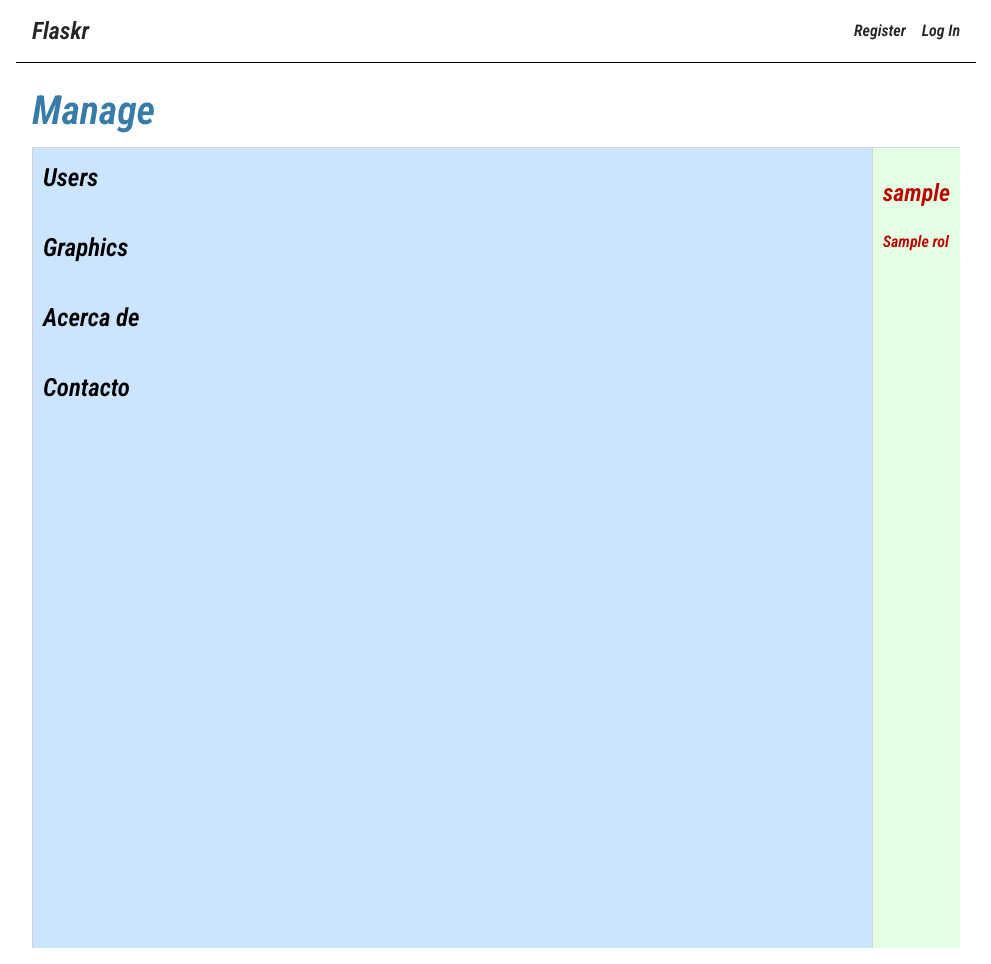
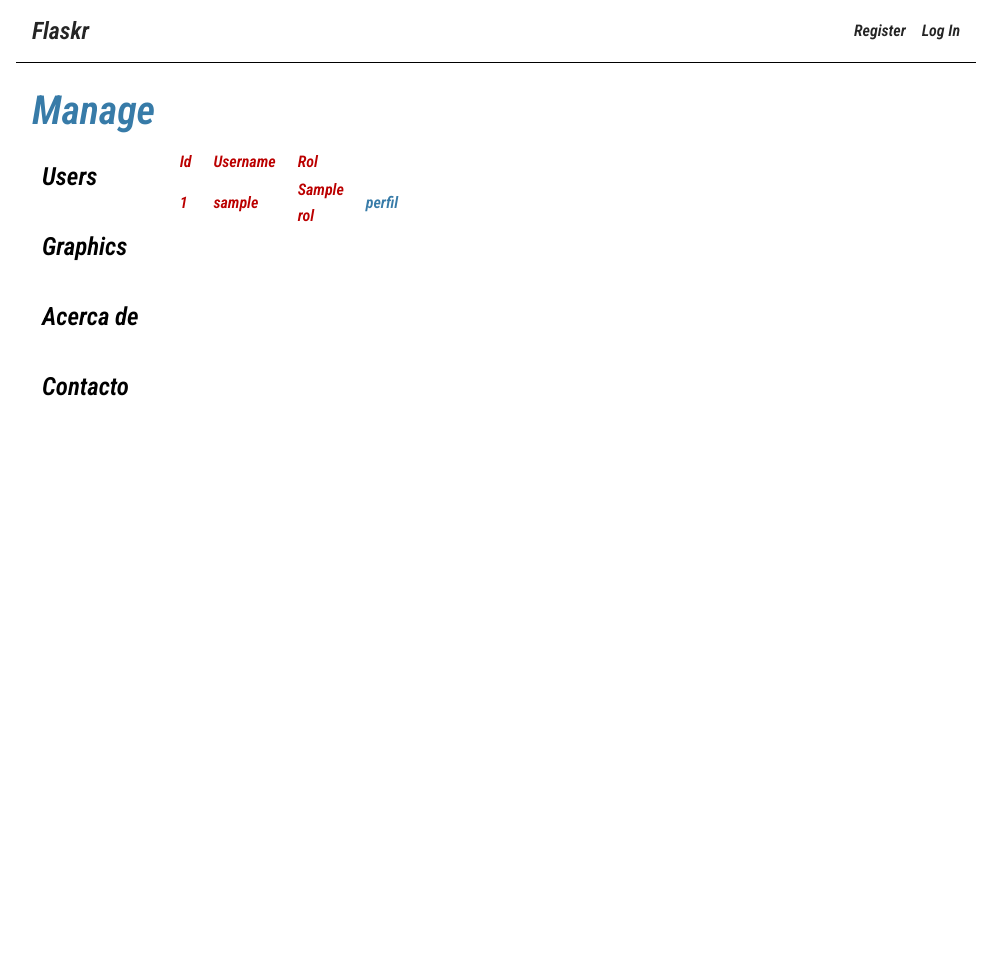
Before and after one commit to Hytshjr/Flask-Test, a Flask app: template app/templates/manage/menu.html in a window 1280 px wide. Shown: the whole page, without its empty margins (144-1135 px from the left). After the commit the page ends 396 px from the top, so only its background shows below. Run offline with Flask 3, Linux system fonts and the light colour scheme; the template is opened without the code that fills it: most values are stand-ins (such as "Sample title", 1, 10 or a date in 2020); parts of the project's set-up code (start-up, migrations or seed data) failed here and were passed over.

Commit message:
add element css

```diff
--- a/app/static/style.css
+++ b/app/static/style.css
@@ -74,17 +74,11 @@ a {
     text-decoration: none;
 }
 
-hr {
-    border: none;
-    border-top: 1px solid rgb(255, 0, 0);
-}
-
 .content {
     padding: 0 1rem 1rem;
 }
 
 .content>header {
-    border-bottom: 1px solid rgb(212, 210, 210);
     display: flex;
     align-items: flex-end;
 }
@@ -182,16 +176,15 @@ input[type="submit"] {
 }
 
 .explore {
-    border-left: 1px solid rgb(212, 210, 210);
-    border-right: 1px solid rgb(212, 210, 210);
     background-color: #fff;
     padding: 10px;
     height: 100vh;
-    width: 120px;
+    width: 100px;
     box-sizing: border-box;
 }
 
 .explore ul {
+    /* border-right: solid 1px #000000; */
     list-style-type: none;
     margin: 0;
     padding: 0;
@@ -211,69 +204,30 @@ input[type="submit"] {
     font-size: 25px;
 }
 
-/*
-.users {
-    border-left: 1px solid rgb(212, 210, 210);
-    border-right: 1px solid rgb(212, 210, 210);
-    background-color: #fff;
-    padding: 10px;
-    height: 100vh;
-    width: 120px;
-    box-sizing: border-box;
-}
-
-.users ul {
-    list-style-type: none;
-    margin: 0;
-    padding: 0;
-    display: flex;
-    flex-direction: column;
-}
-
-
-.users li {
-    margin-bottom: 30px;
-}
-
-.users a {
-    text-decoration: none;
-    color: #000000;
-    font-weight: bold;
-    font-size: 25px;
-}
-
-.users main {
-    flex: 1;
-    padding: 20px;
-} */
-
 .container_manage {
     display: flex;
 }
 
 .explore {
     flex: 1; /* El contenido izquierdo toma el espacio disponible */
-    background-color: #cce5ff; /* Color de fondo solo para visualización */
     padding: 10px;
 }
 
 .users {
-background-color: #e5ffe5; /* Color de fondo solo para visualización */
-padding: 10px;
+padding: 0px;
+}
+
+.users table {
+    /* border: solid 1px #4b4a4a; */
+    width: 100px;
+    padding: 0px 550px 0px 10px;
+}
+
+.users table td {
+    width: 100px;
+    padding: 0px 10px 0px 10px;
 }
 
 .users {
     color: #bb0000;
 }
-
-.users h1 {
-    color: #bb0000;
-}
-
-.users a{
-    color: #bb0000;
-}
-
-.data {
-    color: #bb0000;
-}
--- a/app/templates/blog/index.html
+++ b/app/templates/blog/index.html
@@ -22,8 +22,5 @@
       </header>
       <p class="body">{{ post['body'] }}</p>
     </article>
-    {% if not loop.last %}
-      <hr>
-    {% endif %}
   {% endfor %}
 {% endblock %}
--- a/app/templates/manage/menu.html
+++ b/app/templates/manage/menu.html
@@ -15,22 +15,26 @@
         </ul>
     </nav>
 
-    {% for post in posts %}
     <div class="users">
-        <header>
-        <div>
-            <h1>{{ post[ 'username' ] }}</h1>
+        <table>
+            <tbody >
+                <tr class="header">
+                    <td>Id</td>
+                    <td>Username</td>
+                    <td>Rol</td>
+                    <td></td>
+                </tr>
 
-        </div>
-        {% if session['user_id'] == post['author_id'] or session['user_rol'] == 'admin' %}
-            <a href="{{ url_for('blog.update', id=post['id'] )}}">Perfil</a>
-        {% endif %}
-        </header>
-        <p class="data">{{ post['rol'] }}</p>
+                {% for post in posts %}
+                    <tr>
+                        <td>{{ post[ 'id' ] }}</td>
+                        <td>{{ post[ 'username' ] }}</td>
+                        <td>{{ post[ 'rol' ] }}</td>
+                        <td><a class="edit" href="#">perfil</a></td>
+                    </tr>
+                {% endfor %}
+            </tbody>
+        </table>
     </div>
-    {% if not loop.last %}
-        <hr>
-    {% endif %}
-    {% endfor %}
 </div>
 {% endblock %}
```
Also changed, not shown: app/manage.py (+8 -0 lines).
